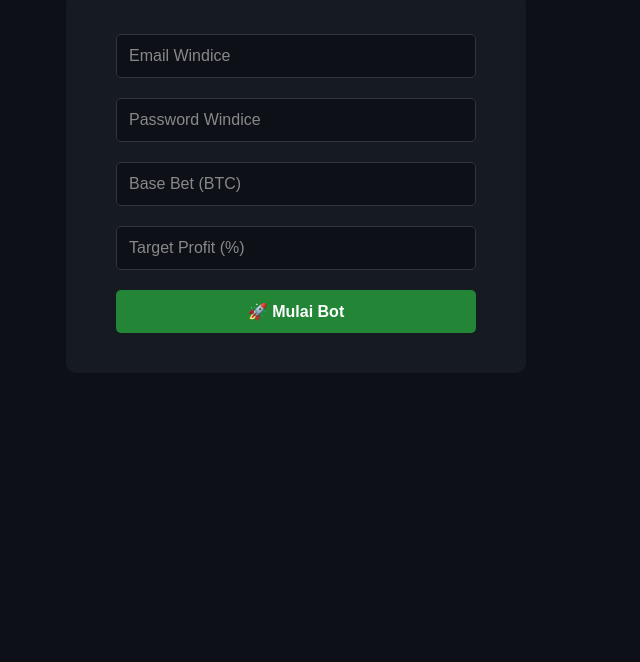
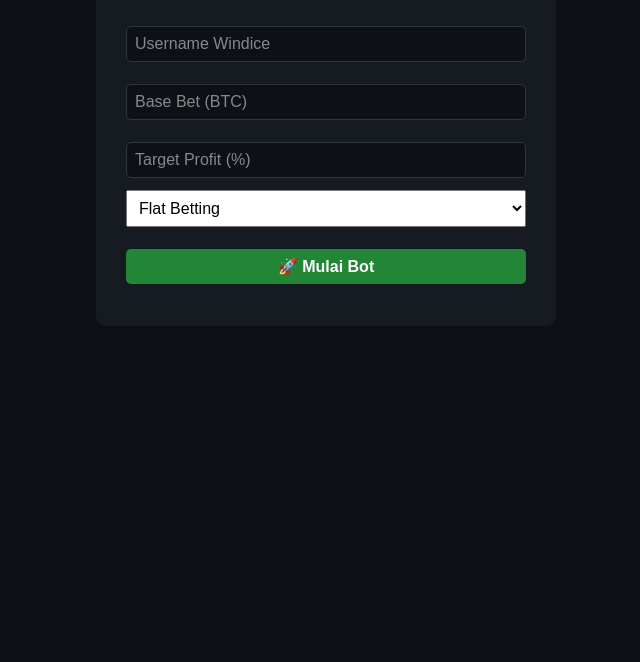
Before and after one commit to Mitradigitalindonesia/AutobotX, a website: page views/index.html in a window 1280 px wide. Shown: the part 138-800 px from the top of the page, without its empty margins (344-984 px from the left). Drawn offline with Linux system fonts and the light colour scheme.

Commit message:
Update index.html

```diff
--- a/views/index.html
+++ b/views/index.html
@@ -4,14 +4,33 @@
   <title>AutobotX</title>
   <meta charset="utf-8" />
   <link rel="stylesheet" href="/style.css">
+  <style>
+    body {
+      font-family: sans-serif;
+      max-width: 400px;
+      margin: auto;
+      padding-top: 40px;
+    }
+    input, button, select {
+      width: 100%;
+      margin-bottom: 12px;
+      padding: 8px;
+      font-size: 16px;
+    }
+  </style>
 </head>
 <body>
   <h1>🤖 AutobotX</h1>
   <form method="POST" action="/start-bot">
-    <input name="email" type="email" placeholder="Email Windice" required /><br />
-    <input name="password" type="password" placeholder="Password Windice" required /><br />
-    <input name="base_bet" type="number" step="0.00000001" placeholder="Base Bet (BTC)" required /><br />
-    <input name="target_profit" type="number" step="1" placeholder="Target Profit (%)" required /><br />
+    <input name="username" type="text" placeholder="Username Windice" required />
+    <input name="base_bet" type="number" step="0.00000001" placeholder="Base Bet (BTC)" required />
+    <input name="target_profit" type="number" step="1" placeholder="Target Profit (%)" required />
+
+    <select name="strategy" required>
+      <option value="flat">Flat Betting</option>
+      <option value="martingale">Martingale</option>
+    </select>
+
     <button type="submit">🚀 Mulai Bot</button>
   </form>
 </body>
```
